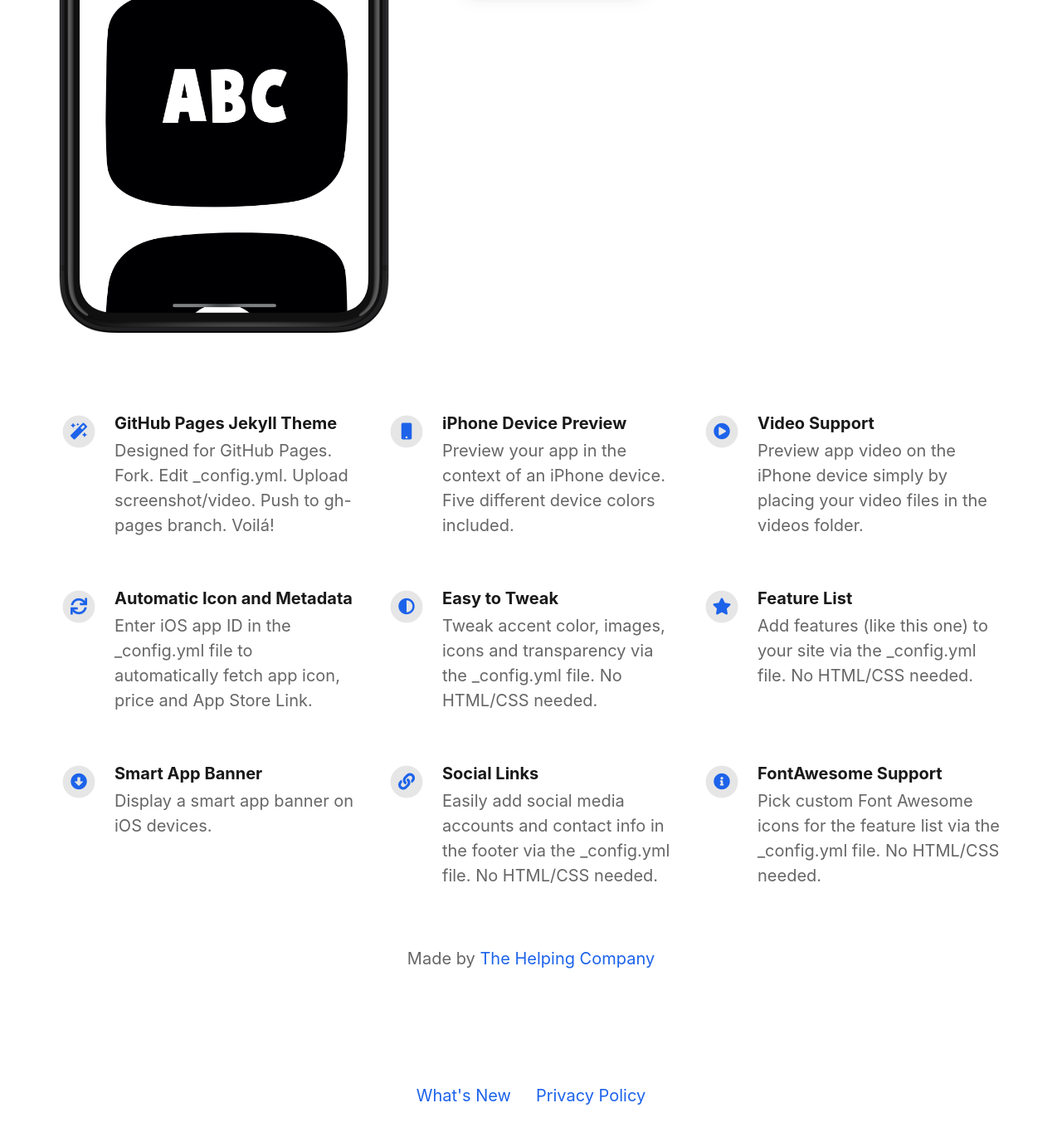
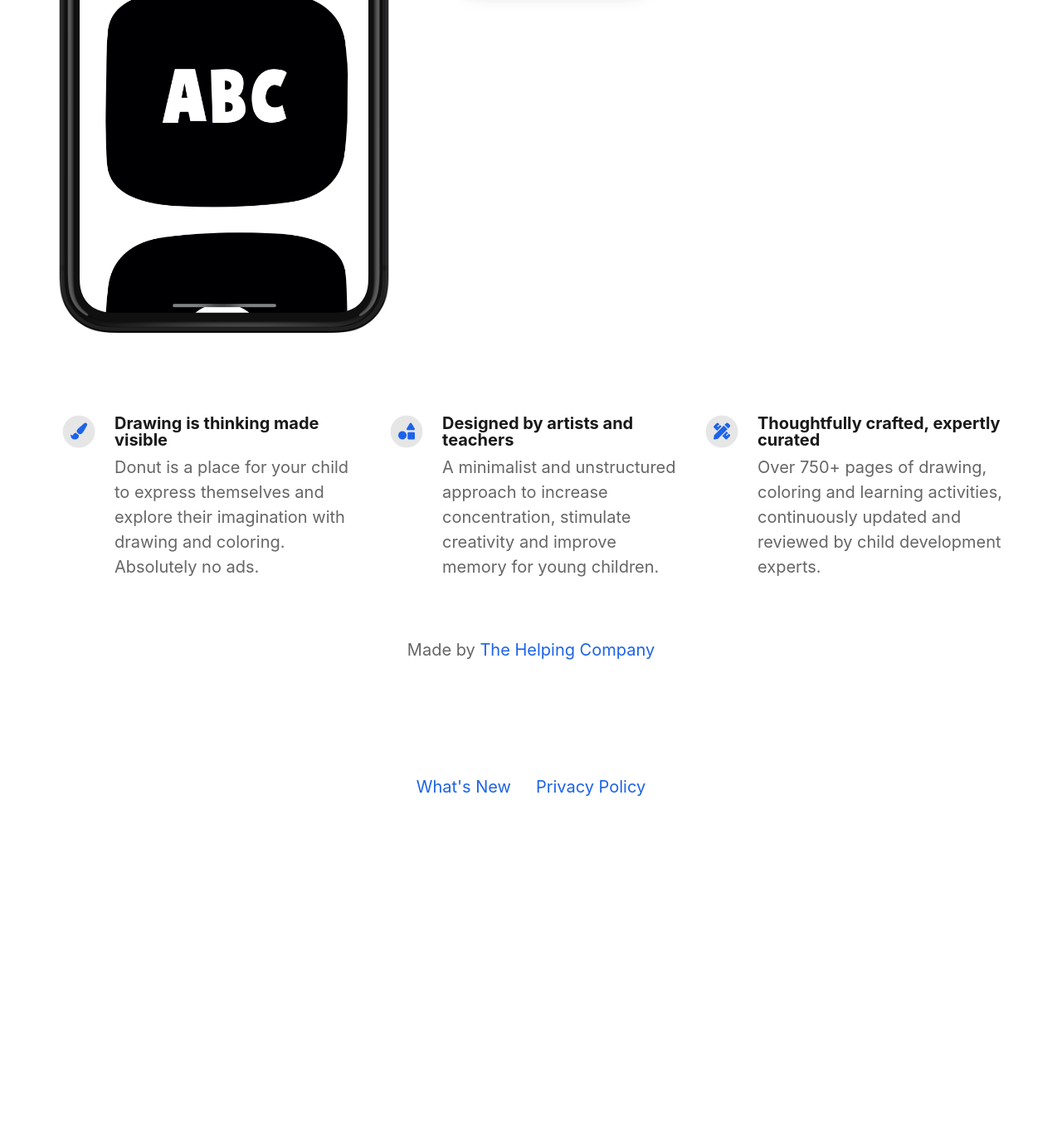
Before and after one commit to The-Helping-Company/donut-landing, a Jekyll site: the page built from index.html, in a window 1280 px wide and 1400 px high, scrolled down 584 px. Shown: the top 1370 px of the window at 83% size. Built offline with Jekyll 4.4.1, drawn with Linux system fonts in a browser that asks for light colours; nearby versions of some CDN libraries; after the commit the page ends 1612 px from its top, so only the background shows below that.

Commit message:
added features

```diff
--- a/_config.yml
+++ b/_config.yml
@@ -34,45 +34,18 @@ youtube_username                          :
 # Feature List                            Edit, add or remove features to be presented.
 features                                  :
 
-  - title                                 : GitHub Pages Jekyll Theme
-    description                           : Designed for GitHub Pages. Fork. Edit _config.yml. Upload screenshot/video. Push to gh-pages branch. Voilá!
-    fontawesome_icon_name                 : magic
+  - title                                 : Drawing is thinking made visible
+    description                           : Donut is a place for your child to express themselves and explore their imagination with drawing and coloring. Absolutely no ads.
+    fontawesome_icon_name                 : paint-brush
 
-  - title                                 : iPhone Device Preview
-    description                           : Preview your app in the context of an iPhone device. Five different device colors included.
-    fontawesome_icon_name                 : mobile
+  - title                                 : Designed by artists and teachers
+    description                           : A minimalist and unstructured approach to increase concentration, stimulate creativity and improve memory for young children.
+    fontawesome_icon_name                 : shapes
 
-  - title                                 : Video Support
-    description                           : Preview app video on the iPhone device simply by placing your video files in the videos folder.
-    fontawesome_icon_name                 : play-circle
+  - title                                 : Thoughtfully crafted, expertly curated
+    description                           : Over 750+ pages of drawing, coloring and learning activities, continuously updated and reviewed by child development experts.
+    fontawesome_icon_name                 : pencil-ruler
 
-  - title                                 : Automatic Icon and Metadata
-    description                           : Enter iOS app ID in the _config.yml file to automatically fetch app icon, price and App Store Link.
-    fontawesome_icon_name                 : sync
-
-  - title                                 : Easy to Tweak
-    description                           : Tweak accent color, images, icons and transparency via the _config.yml file. No HTML/CSS needed.
-    fontawesome_icon_name                 : adjust
-
-  - title                                 : Feature List
-    description                           : Add features (like this one) to your site via the _config.yml file. No HTML/CSS needed.
-    fontawesome_icon_name                 : star
-
-  - title                                 : Smart App Banner
-    description                           : Display a smart app banner on iOS devices.
-    fontawesome_icon_name                 : arrow-alt-circle-down
-
-  - title                                 : Social Links
-    description                           : Easily add social media accounts and contact info in the footer via the _config.yml file. No HTML/CSS needed.
-    fontawesome_icon_name                 : link
-
-  - title                                 : FontAwesome Support
-    description                           : Pick custom Font Awesome icons for the feature list via the _config.yml file. No HTML/CSS needed.
-    fontawesome_icon_name                 : info-circle
-
-  - title                                 : # New Feature Title
-    description                           : # New Feature Description
-    fontawesome_icon_name                 : # Enter Font Awesome icon name (e.g. star). Find icons on fontawesome.com/icons.
 
 
 
```
